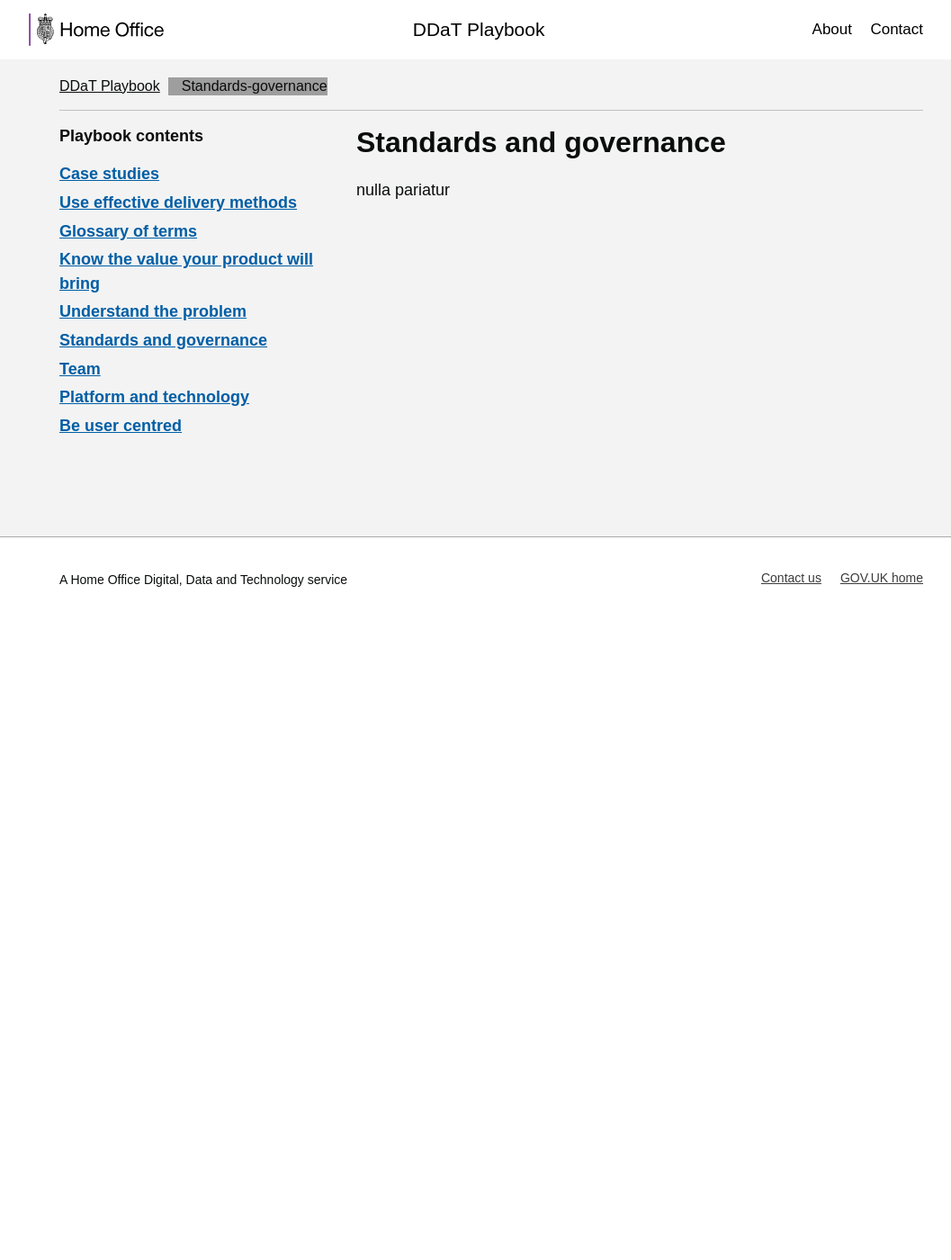
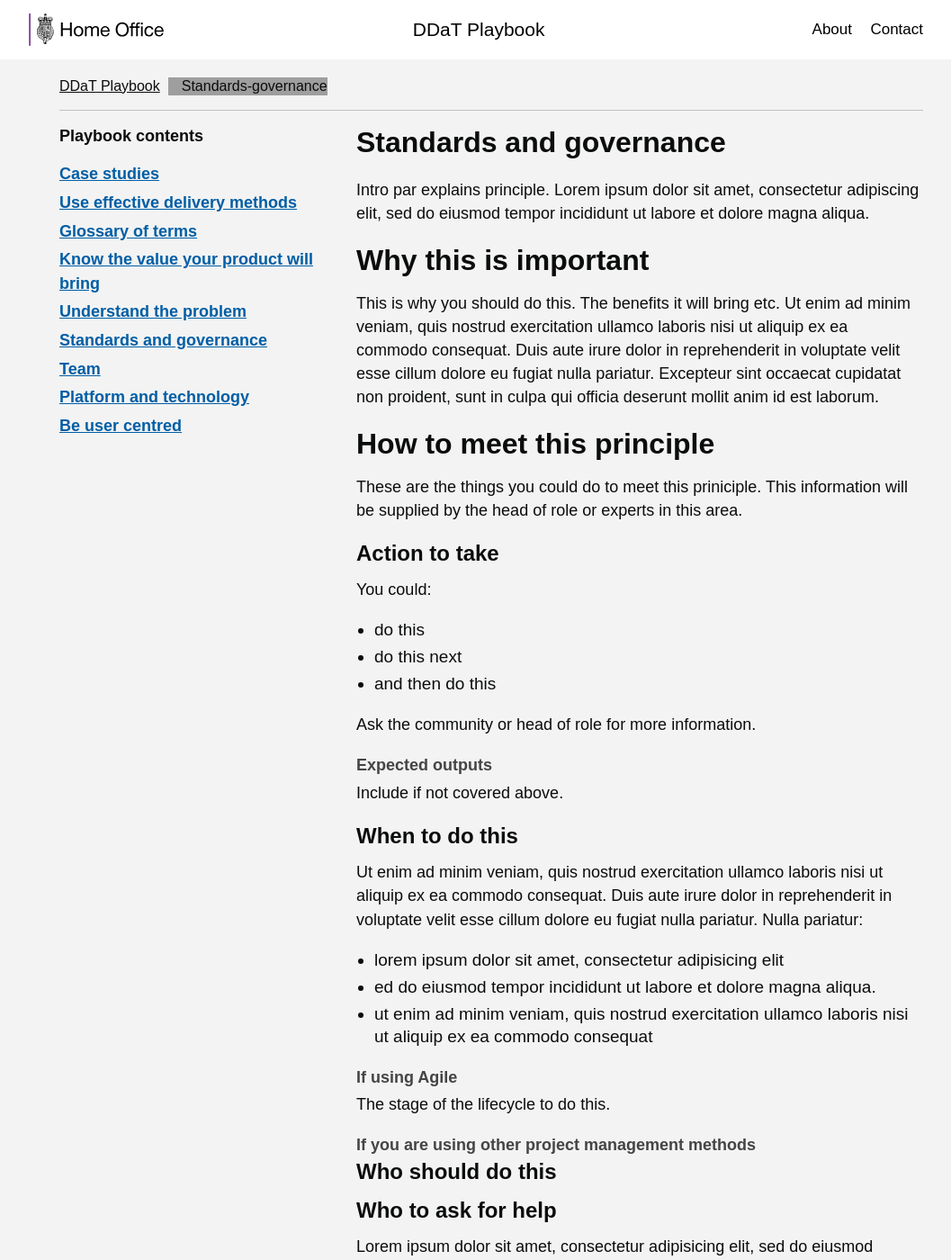
Before and after one commit to UKHomeOffice/playbook, a Jekyll site: the page built from playbook/standards-governance.md, in a window 1280 px wide and 1400 px high. Shown: the whole window at 90% size, without its empty margins (94-1151 px from the left). Built offline with Jekyll 4.4.1, drawn with Linux system fonts in a browser that asks for light colours; nearby versions of some CDN libraries; some web fonts are replaced; the repository's description, which GitHub fills in, is left out; some of the changed text lies outside the part shown; grey boxes are pictures that could not be loaded.

Commit message:
Content changes

```diff
--- a/playbook/standards-governance.md
+++ b/playbook/standards-governance.md
@@ -4,4 +4,45 @@
 permalink: /standards-governance/
 category: contents
 ---
-nulla pariatur
+
+Intro par explains principle. Lorem ipsum dolor sit amet, consectetur adipiscing elit, sed do eiusmod tempor incididunt ut labore et dolore magna aliqua.
+
+## Why this is important
+This is why you should do this. The benefits it will bring etc. Ut enim ad minim veniam, quis nostrud exercitation ullamco laboris nisi ut aliquip ex ea commodo consequat. Duis aute irure dolor in reprehenderit in voluptate velit esse cillum dolore eu fugiat nulla pariatur. Excepteur sint occaecat cupidatat non proident, sunt in culpa qui officia deserunt mollit anim id est laborum.
+
+## How to meet this principle
+These are the things you could do to meet this priniciple. This information will be supplied by the head of role or experts in this area.
+
+### Action to take
+You could:
+* do this
+* do this next
+* and then do this
+
+Ask the community or head of role for more information.
+
+#### Expected outputs
+Include if not covered above.
+
+### When to do this
+Ut enim ad minim veniam, quis nostrud exercitation ullamco laboris nisi ut aliquip ex ea commodo consequat. Duis aute irure dolor in reprehenderit in voluptate velit esse cillum dolore eu fugiat nulla pariatur. Nulla pariatur:
+- lorem ipsum dolor sit amet, consectetur adipisicing elit
+- ed do eiusmod tempor incididunt ut labore et dolore magna aliqua.
+- ut enim ad minim veniam, quis nostrud exercitation ullamco laboris nisi ut aliquip ex ea commodo consequat
+
+#### If using Agile
+The stage of the lifecycle to do this.
+
+#### If you are using other project management methods
+
+### Who should do this
+
+### Who to ask for help
+Lorem ipsum dolor sit amet, consectetur adipisicing elit, sed do eiusmod tempor incididunt ut labore et dolore magna aliqua.
+
+## HO standards and governance
+This principle must be met, to adhere to Home Office standards. Heads of role will check that you have met this principle, or you will be assesed
+
+## HO case studies and examples
+
+Link to case studies. Lorem ipsum dolor sit amet, consectetur adipisicing elit, sed do eiusmod tempor incididunt ut labore et dolore magna aliqua. Ut enim ad minim veniam, quis nostrud exercitation ullamco laboris nisi ut aliquip ex ea commodo consequat. Duis aute irure dolor in.
```
